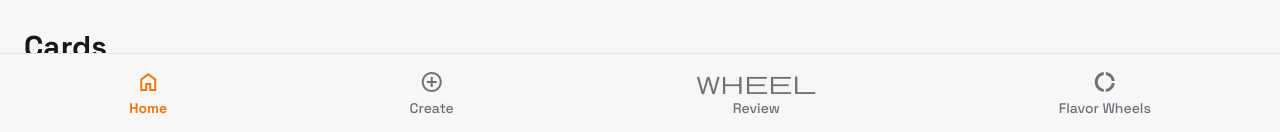
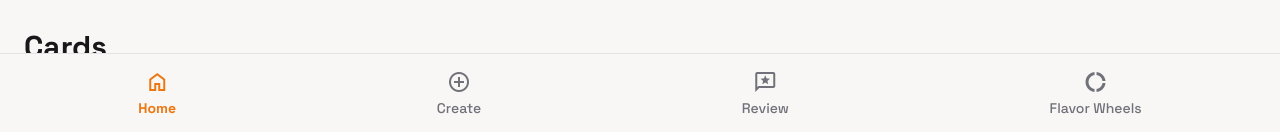
Before and after one commit to spookydinero/flavatixfixes, a Next.js app: page /sample in a window 1280 px wide. Shown: the part 665-797 px from the top of the page. Built offline with nearby package versions, Linux system fonts and the light colour scheme; no server answers.

Commit message:
Update multiple pages: create-tasting, dashboard, flavor-wheels, quick-tasting, sample, and social components - latest modifications

```diff
--- a/pages/create-tasting.tsx
+++ b/pages/create-tasting.tsx
@@ -529,7 +529,7 @@ const CreateTastingPage: React.FC = () => {
             <span className="text-xs font-bold">Create</span>
           </a>
           <a className="flex flex-col items-center gap-1 p-2 text-zinc-500 dark:text-zinc-400" href="/social">
-            <span className="material-symbols-outlined">wheel</span>
+            <span className="material-symbols-outlined">reviews</span>
             <span className="text-xs font-medium">Review</span>
           </a>
           <a className="flex flex-col items-center gap-1 p-2 text-zinc-500 dark:text-zinc-400" href="/flavor-wheels">
--- a/pages/dashboard.tsx
+++ b/pages/dashboard.tsx
@@ -362,7 +362,7 @@ export default function Dashboard() {
               <span className="text-xs font-medium">Create</span>
             </a>
             <a className="flex flex-col items-center gap-1 p-2 text-zinc-500 dark:text-zinc-400" href="/social">
-              <span className="material-symbols-outlined">wheel</span>
+              <span className="material-symbols-outlined">reviews</span>
               <span className="text-xs font-medium">Review</span>
             </a>
             <a className="flex flex-col items-center gap-1 p-2 text-zinc-500 dark:text-zinc-400" href="/flavor-wheels">
--- a/pages/flavor-wheels.tsx
+++ b/pages/flavor-wheels.tsx
@@ -149,7 +149,7 @@ export default function HistoryPage() {
             <span className="text-xs font-medium">Create</span>
           </a>
           <a className="flex flex-col items-center gap-1 p-2 text-zinc-500 dark:text-zinc-400" href="/social">
-            <span className="material-symbols-outlined">wheel</span>
+            <span className="material-symbols-outlined">reviews</span>
             <span className="text-xs font-medium">Review</span>
           </a>
           <a className="flex flex-col items-center gap-1 p-2 text-primary" href="/flavor-wheels">
--- a/pages/quick-tasting.tsx
+++ b/pages/quick-tasting.tsx
@@ -298,7 +298,7 @@ const QuickTastingPage: React.FC = () => {
             <span className="text-xs font-medium">Create</span>
           </a>
           <a className="flex flex-col items-center gap-1 p-2 text-zinc-500 dark:text-zinc-400" href="/social">
-            <span className="material-symbols-outlined">wheel</span>
+            <span className="material-symbols-outlined">reviews</span>
             <span className="text-xs font-medium">Review</span>
           </a>
           <a className="flex flex-col items-center gap-1 p-2 text-zinc-500 dark:text-zinc-400" href="/flavor-wheels">
--- a/pages/sample.tsx
+++ b/pages/sample.tsx
@@ -252,7 +252,7 @@ export default function SamplePage() {
               <span className="text-xs font-medium">Create</span>
             </a>
             <a className="flex flex-col items-center gap-1 p-2 text-zinc-500 dark:text-zinc-400" href="/social">
-              <span className="material-symbols-outlined">wheel</span>
+              <span className="material-symbols-outlined">reviews</span>
               <span className="text-xs font-medium">Review</span>
             </a>
             <a className="flex flex-col items-center gap-1 p-2 text-zinc-500 dark:text-zinc-400" href="/flavor-wheels">
--- a/pages/social.tsx
+++ b/pages/social.tsx
@@ -581,7 +581,7 @@ export default function SocialPage() {
               <span className="text-xs font-medium">Create</span>
             </a>
             <a className="flex flex-col items-center gap-1 p-2 text-primary" href="/social">
-              <span className="material-symbols-outlined">wheel</span>
+              <span className="material-symbols-outlined">reviews</span>
               <span className="text-xs font-bold">Review</span>
             </a>
             <a className="flex flex-col items-center gap-1 p-2 text-zinc-500 dark:text-zinc-400" href="/flavor-wheels">
```
